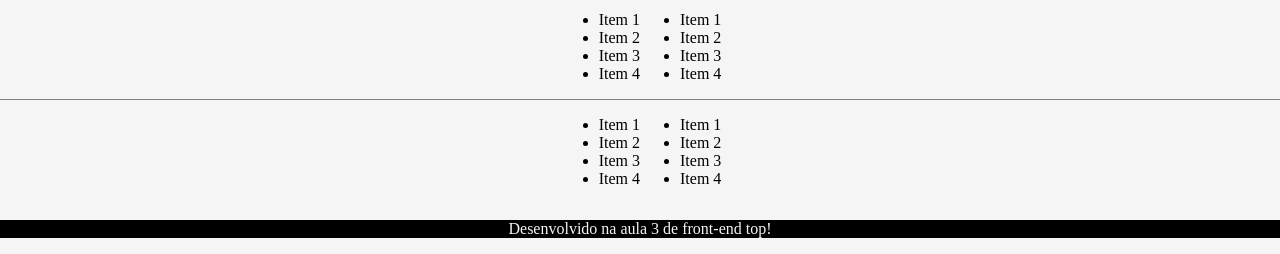
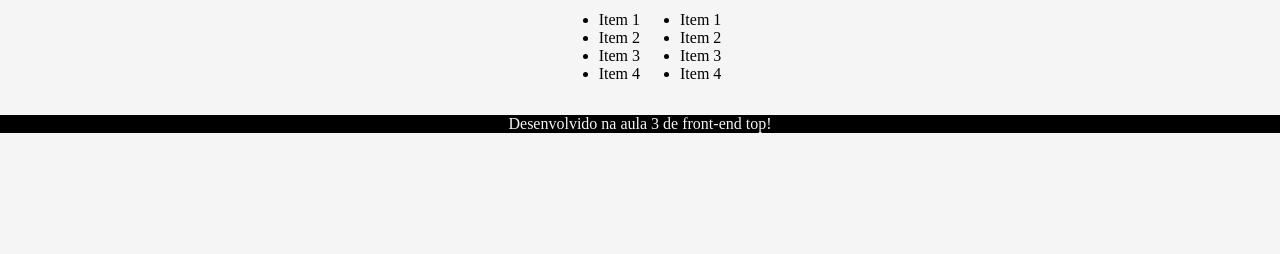
Before and after one commit to julianaplanck/aula-03, a plain HTML site: page index.html in a window 1280 px wide. Shown: the part 571-825 px from the top of the page. After the commit the page ends 800 px from the top, so only its background shows below. Drawn offline with Linux system fonts and the light colour scheme.

Commit message:
Remover nova sessao de listas

```diff
--- a/index.html
+++ b/index.html
@@ -74,21 +74,7 @@
             <li>Item 4</li>
         </ul>
     </section>
-    <section>
-        <ul>
 
-            <li>Item 1</li>
-            <li>Item 2</li>
-            <li>Item 3</li>
-            <li>Item 4</li>
-        </ul>
-        <ul>
-            <li>Item 1</li>
-            <li>Item 2</li>
-            <li>Item 3</li>
-            <li>Item 4</li>
-        </ul>
-    </section>
     <footer>
         <p>Desenvolvido na aula 3 de front-end top!</p>
 
```
